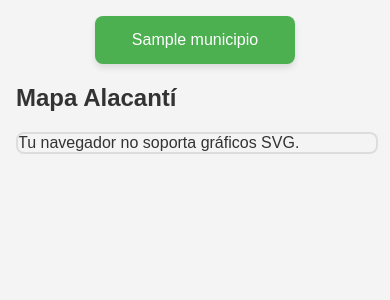
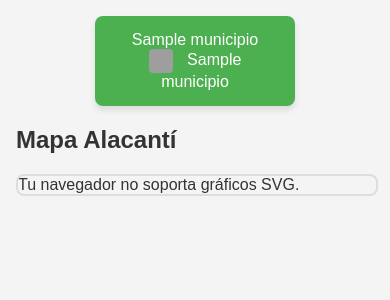
Before and after one commit to InkureAlicante/CoordinacionAlacanti, a Python web app: template templates/base.html in a window 390 px wide. Shown: the part 222-522 px from the top of the page. Run offline with Jinja, Linux system fonts and the light colour scheme; the template is opened without the code that fills it: most values are stand-ins (such as "Sample title", 1, 10 or a date in 2020); grey boxes are pictures that could not be loaded.

Commit message:
Add files via upload

```diff
--- a/static/styles.css
+++ b/static/styles.css
@@ -142,5 +142,11 @@ form {
         border: 2px solid #ddd; /* Borde alrededor del mapa */
         border-radius: 8px; /* Bordes redondeados */
     }
-
+    .flag-icon {
+        width: 24px; /* Ajusta el tamaño de la bandera */
+        height: 24px;
+        margin-right: 10px; /* Espacio entre la bandera y el texto */
+        vertical-align: middle; /* Alinea la bandera con el texto */
+        border-radius: 4px; /* Opcional: bordes redondeados */
+    }
 }
--- a/templates/base.html
+++ b/templates/base.html
@@ -15,7 +15,11 @@
     <ul class="municipios-list">
         {% for municipio in municipios %}
             <li>
-                <a href="/municipio/{{ municipio.name }}">{{ municipio.name }}</a>
+                <a href="/municipio/{{ municipio.name }}">{{ municipio.name }}
+                <!-- Icono de la bandera -->
+                <img src="/static/images/banderas/{{ municipio.name | replace(' ', '_') | lower }}.png" alt="Bandera de {{ municipio.name }}" class="flag-icon">
+                {{ municipio.name }}
+                </a>
             </li>
         {% endfor %}
     </ul>
--- a/templates/municipio.html
+++ b/templates/municipio.html
@@ -14,7 +14,7 @@
 <main>
     <section>
         <h2>Historia</h2>
-        <p>{{ municipio.history }}</p>
+        <p>{{ municipio.history | safe }}</p>
     </section>
     <section>
         <h2>Datos</h2>
```
Also changed, not shown: app.py (+10 -10 lines), static/images/banderas/aigues.png (added), static/images/banderas/alicante.png (added), static/images/banderas/busot.png (added), static/images/banderas/camepllo.png (added), static/images/banderas/mutxamel.png (added), static/images/banderas/san_juan.png (added), static/images/banderas/san_vicente.png (added), static/images/banderas/tibi.png (added), static/images/banderas/torremanzanas.png (added), static/images/banderas/xixona.png (added).
